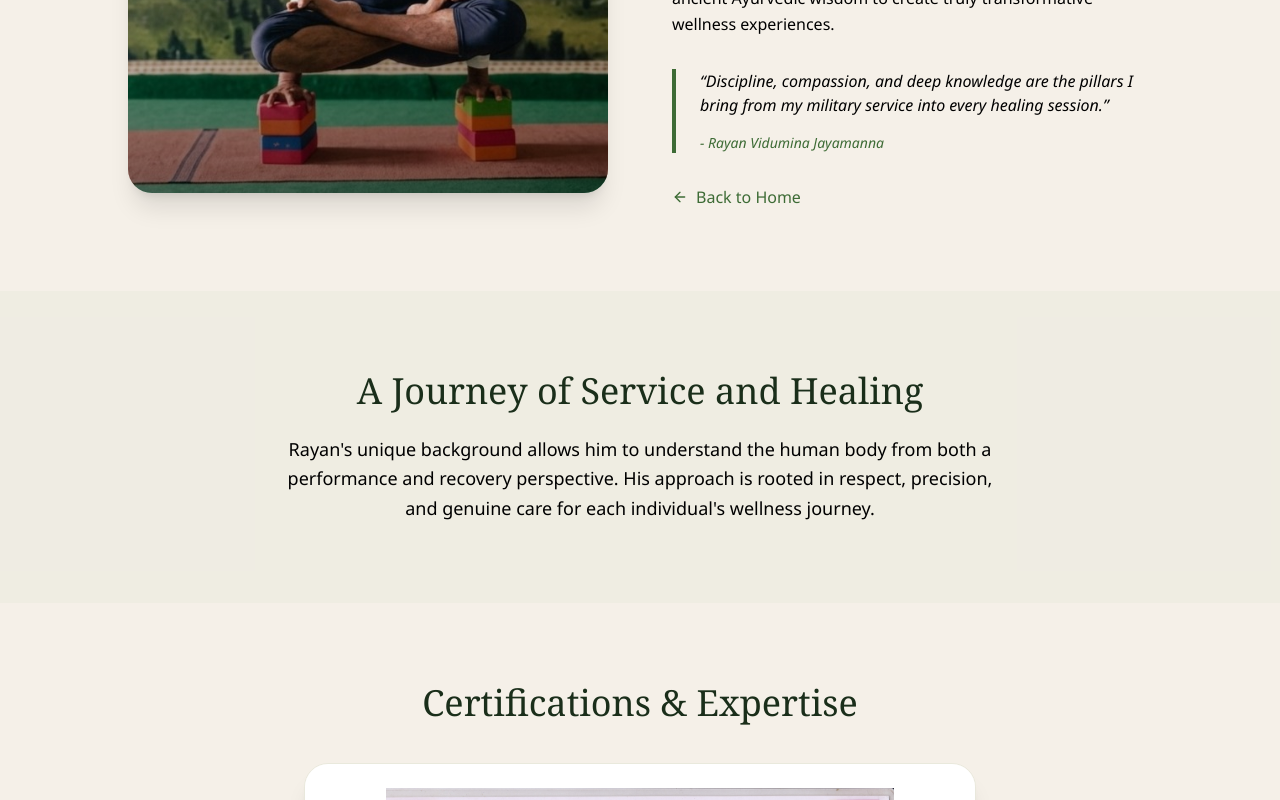
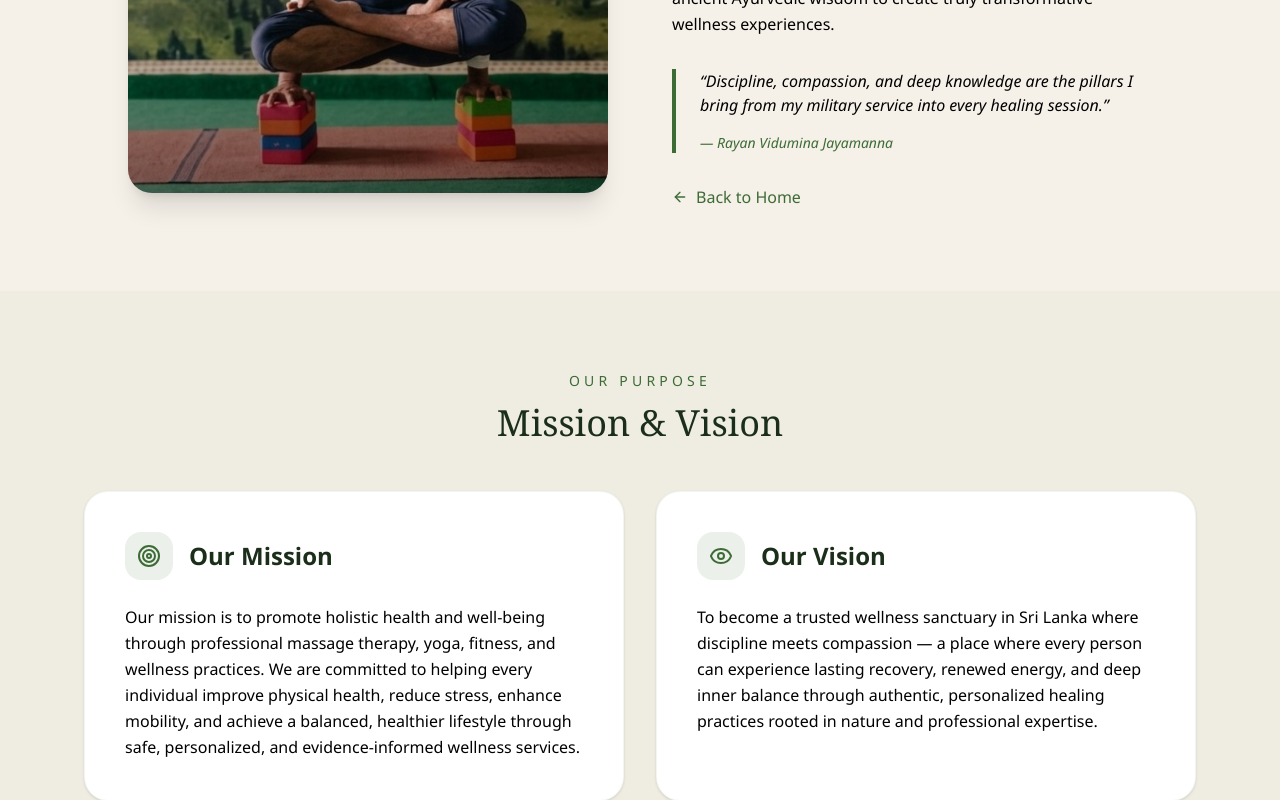
Before and after one commit to MuhammadhYahya/rayan-wellness-center, a Next.js app: page /about in a window 1280 px wide. Shown: the part 700-1500 px from the top of the page. Built offline with nearby package versions, Linux system fonts and the light colour scheme.

Commit message:
Add sitemap and robots for seo and and mision and vision

```diff
--- a/app/about/page.tsx
+++ b/app/about/page.tsx
@@ -1,6 +1,6 @@
 import Link from 'next/link';
 import Image from 'next/image';
-import { ArrowLeft, MapPin } from 'lucide-react';
+import { ArrowLeft, MapPin, Target, Eye } from 'lucide-react';
 import CertificatesCarousel from './CertificatesCarousel';
 
 import Footer from '@/components/layout/Footer';
@@ -30,7 +30,7 @@ export default function AboutPage() {
             <div className="relative aspect-[4/5] overflow-hidden rounded-3xl shadow-xl lg:aspect-square">
               <Image
                 src="/assets/images/rayan-portrait.jpeg"
-                alt="Rayan Jayamanna"
+                alt="Rayan Vidumina Jayamanna"
                 fill
                 className="object-cover"
                 priority
@@ -62,7 +62,7 @@ export default function AboutPage() {
               {/* Quote */}
               <div className="italic border-l-4 border-moss pl-6 text-charcoal/80">
                 “Discipline, compassion, and deep knowledge are the pillars I bring from my military service into every healing session.”
-                <p className="mt-4 text-sm text-moss">- Rayan Vidumina Jayamanna</p>
+                <p className="mt-4 text-sm text-moss">— Rayan Vidumina Jayamanna</p>
               </div>
 
               <Link
@@ -77,22 +77,48 @@ export default function AboutPage() {
         </div>
       </section>
 
-      {/* Philosophy Section */}
+      {/* Mission & Vision Section */}
       <section className="bg-sage/5 py-16 md:py-20">
-        <div className="mx-auto max-w-3xl px-5 text-center">
-          <h3 className="font-display text-3xl md:text-4xl text-forest mb-6">
-            A Journey of Service and Healing
+        <div className="mx-auto max-w-6xl px-5">
+          <div className="text-center mb-12">
+            <p className="text-sm uppercase tracking-[0.3em] text-moss mb-3">Our Purpose</p>
+            <h3 className="font-display text-3xl md:text-4xl text-forest">
+              Mission & Vision
             </h3>
-          <p className="text-lg leading-relaxed text-charcoal/75">
-            Rayan&apos;s unique background allows him to understand the human body from both
-            a performance and recovery perspective. His approach is rooted in respect, precision,
-            and genuine care for each individual&apos;s wellness journey.
+          </div>
+
+          <div className="grid gap-8 md:grid-cols-2">
+            {/* Mission Card */}
+            <div className="rounded-3xl bg-white p-8 md:p-10 shadow-sm border border-sage/10">
+              <div className="flex items-center gap-4 mb-6">
+                <div className="w-12 h-12 rounded-2xl bg-moss/10 flex items-center justify-center">
+                  <Target className="h-6 w-6 text-moss" />
+                </div>
+                <h4 className="text-2xl font-semibold text-forest">Our Mission</h4>
+              </div>
+              <p className="text-charcoal/80 leading-relaxed text-[15px] md:text-base">
+                Our mission is to promote holistic health and well-being through professional massage therapy, yoga, fitness, and wellness practices. We are committed to helping every individual improve physical health, reduce stress, enhance mobility, and achieve a balanced, healthier lifestyle through safe, personalized, and evidence-informed wellness services.
               </p>
+            </div>
+
+            {/* Vision Card */}
+            <div className="rounded-3xl bg-white p-8 md:p-10 shadow-sm border border-sage/10">
+              <div className="flex items-center gap-4 mb-6">
+                <div className="w-12 h-12 rounded-2xl bg-moss/10 flex items-center justify-center">
+                  <Eye className="h-6 w-6 text-moss" />
+                </div>
+                <h4 className="text-2xl font-semibold text-forest">Our Vision</h4>
+              </div>
+              <p className="text-charcoal/80 leading-relaxed text-[15px] md:text-base">
+                To become a trusted wellness sanctuary in Sri Lanka where discipline meets compassion — a place where every person can experience lasting recovery, renewed energy, and deep inner balance through authentic, personalized healing practices rooted in nature and professional expertise.
+              </p>
+            </div>
+          </div>
         </div>
       </section>
 
       {/* Certificates Carousel */}
-      <section className="px-5 py-16 md:py-20">
+      <section className="px-5 py-16 md:py-20 bg-sage/5">
         <div className="mx-auto max-w-5xl">
           <h3 className="font-display text-3xl md:text-4xl text-forest text-center mb-10">
             Certifications & Expertise
--- /dev/null
+++ b/app/robots.ts
@@ -0,0 +1,14 @@
+import { MetadataRoute } from 'next'
+
+export default function robots(): MetadataRoute.Robots {
+  const baseUrl = process.env.NEXT_PUBLIC_BASE_URL || 'https://rayanwellness.com'
+
+  return {
+    rules: {
+      userAgent: '*',
+      allow: '/',
+      disallow: ['/api/', '/admin/'],
+    },
+    sitemap: `${baseUrl}/sitemap.xml`,
+  }
+}
--- /dev/null
+++ b/app/sitemap.ts
@@ -0,0 +1,44 @@
+import type { MetadataRoute } from "next";
+
+export default function sitemap(): MetadataRoute.Sitemap {
+  const baseUrl = "https://www.rayanwellness.com";
+
+  return [
+    {
+      url: baseUrl,
+      lastModified: new Date(),
+      changeFrequency: "weekly",
+      priority: 1,
+    },
+    {
+      url: `${baseUrl}/about`,
+      lastModified: new Date(),
+      changeFrequency: "monthly",
+      priority: 0.8,
+    },
+    {
+      url: `${baseUrl}/services`,
+      lastModified: new Date(),
+      changeFrequency: "weekly",
+      priority: 0.9,
+    },
+    {
+      url: `${baseUrl}/gallery`,
+      lastModified: new Date(),
+      changeFrequency: "weekly",
+      priority: 0.8,
+    },
+    {
+      url: `${baseUrl}/reviews`,
+      lastModified: new Date(),
+      changeFrequency: "weekly",
+      priority: 0.8,
+    },
+    {
+      url: `${baseUrl}/contact`,
+      lastModified: new Date(),
+      changeFrequency: "monthly",
+      priority: 0.7,
+    },
+  ];
+}
```
Lines whose indentation alone changed are shown as unchanged.
